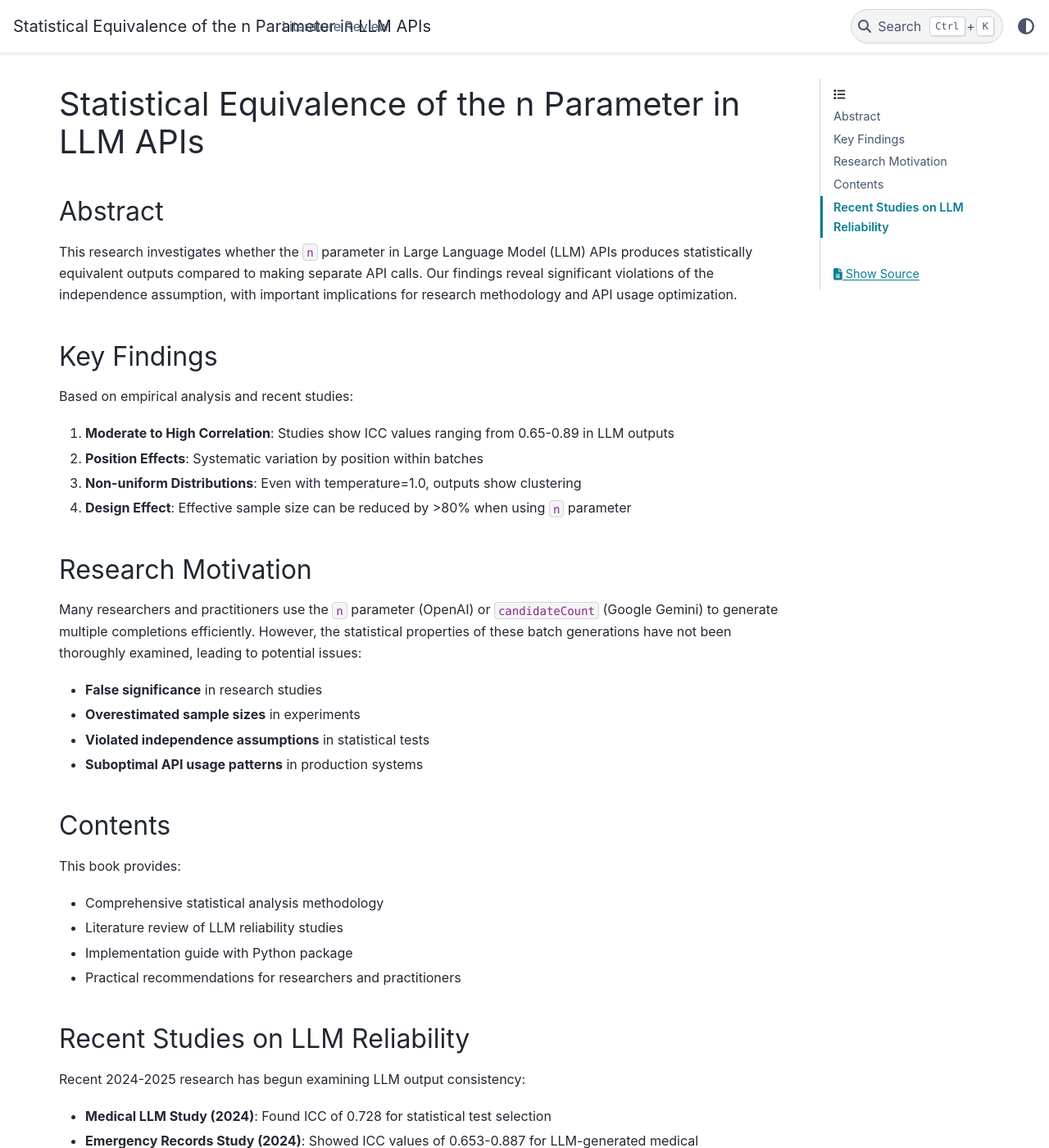
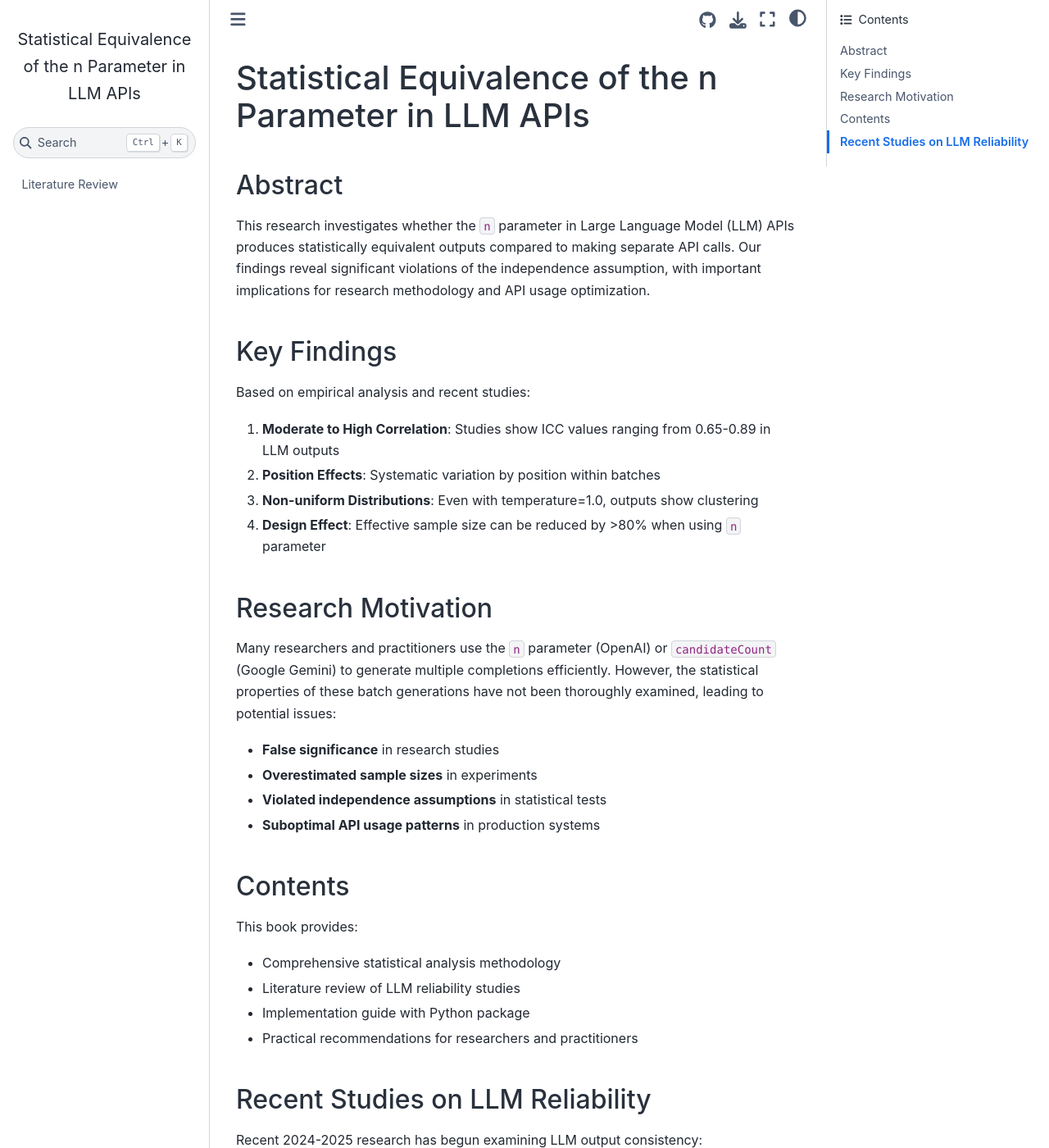
Before and after one commit to MaxGhenis/llm-n-parameter-study, a Jupyter Book: the page built from intro.md, in a window 1280 px wide and 1400 px high. Shown: the whole window at 82% size. Built offline with Jupyter Book 1.0.4 settings and Sphinx 7.4.7 and the Sphinx Book theme 1.1.4, drawn with Linux system fonts in a browser that asks for light colours; pages that are not in the unit, such as notebooks, are missing from menus; some of the changed text lies outside the part shown.

Commit message:
fix: Correct Jupyter Book theme configuration for left sidebar navigation
- Remove conflicting pydata theme specification
- Use default sphinx_book_theme for proper left sidebar
- Disable home page in navbar to avoid duplication
- Add baseurl for proper GitHub Pages deployment

```diff
--- a/_config.yml
+++ b/_config.yml
@@ -17,7 +17,11 @@ html:
   use_issues_button: true
   use_edit_page_button: true
   favicon: favicon.ico
-  home_page_in_navbar: true
+  home_page_in_navbar: false
+  navbar_number_sections: false
+  navbar_footer_text: ""
+  extra_navbar: ""
+  baseurl: "https://maxghenis.github.io/llm-n-parameter-study/"
 
 # GitHub repository settings
 repository:
@@ -42,15 +46,6 @@ latex:
 # Sphinx configuration
 sphinx:
   config:
-    html_theme: pydata_sphinx_theme
-    html_theme_options:
-      search_bar_text: "Search this book..."
-      use_sidenotes: true
-      show_toc_level: 2
-      navigation_with_keys: true
-      show_nav_level: 2
-      collapse_navigation: false
-      navigation_depth: 3
     mathjax_path: https://cdn.jsdelivr.net/npm/mathjax@3/es5/tex-mml-chtml.js
     myst_enable_extensions:
       - amsmath
```
